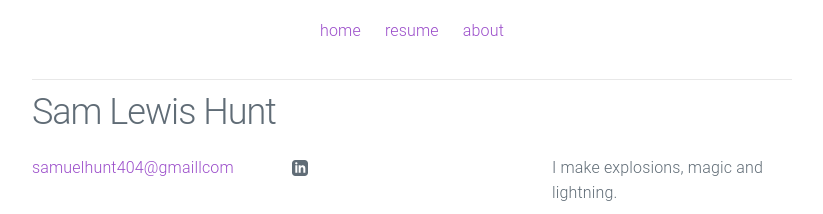
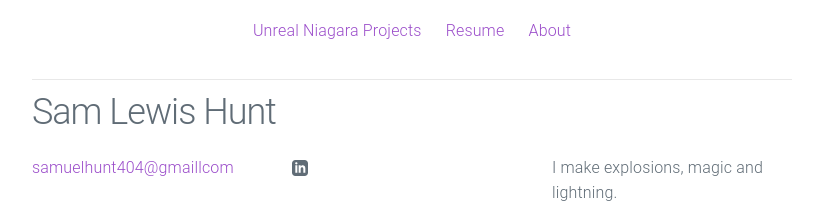
Before and after one commit to samhunt404/samhunt404.github.io, a Jekyll site: the page built from index.html, in a window 1280 px wide. Shown: the top 214 px of the page, without its empty margins (228-1051 px from the left). Built offline with Jekyll 4.4.1, drawn with Linux system fonts in a browser that asks for light colours.

Commit message:
Update header.html

```diff
--- a/_includes/header.html
+++ b/_includes/header.html
@@ -3,9 +3,9 @@
 
   <nav class="navbar">
     <ul>
-      <li class="nav-item"><a href="{{ site.baseurl }}/">home</a></li>
-	  <li class="nav-item"><a href="{{ site.baseurl }}/resume/">resume</a></li>
-      <li class="nav-item"><a href="{{ site.baseurl }}/about/">about</a></li>
+      <li class="nav-item"><a href="{{ site.baseurl }}/">Unreal Niagara Projects</a></li>
+      <li class="nav-item"><a href="{{ site.baseurl }}/resume/">Resume</a></li>
+      <li class="nav-item"><a href="{{ site.baseurl }}/about/">About</a></li>
     </ul>
   </nav>
 
```
